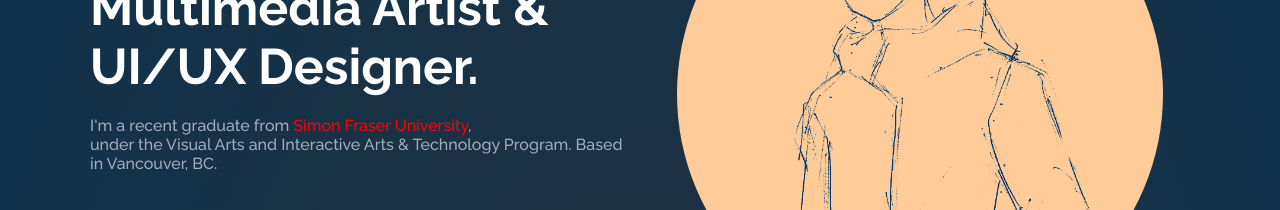
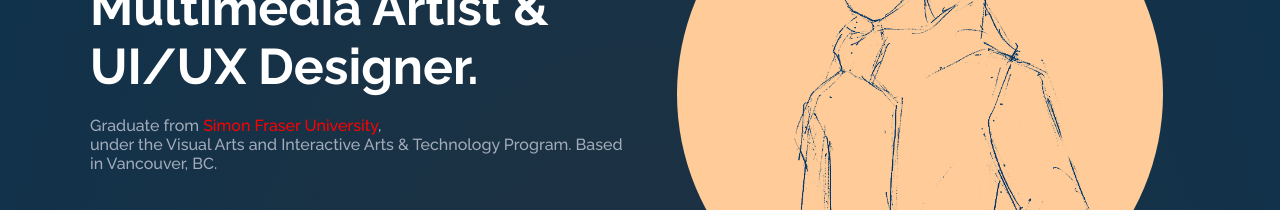
Before and after one commit to CWLDC/CWLDC.github.io, a plain HTML site: page index.html in a window 1280 px wide. Shown: the part 366-576 px from the top of the page. Drawn offline with Linux system fonts and the light colour scheme.

Commit message:
Add files via upload

```diff
--- a/index.html
+++ b/index.html
@@ -66,7 +66,7 @@
                         <h1 class="home__title">I'm <span class="home__name">David.</span> <br>
                             Multimedia Artist & UI/UX Designer.
                         </h1>
-                        <p class="home__description">I'm a recent graduate from <span>Simon Fraser University</span>,<br>under the Visual Arts and Interactive Arts & Technology Program. Based in Vancouver, BC.</p>
+                        <p class="home__description">Graduate from <span>Simon Fraser University</span>,<br>under the Visual Arts and Interactive Arts & Technology Program. Based in Vancouver, BC.</p>
 
                         <!-- social media links -->
                         <div class="social">
```
Also changed, not shown: 1 other file.
